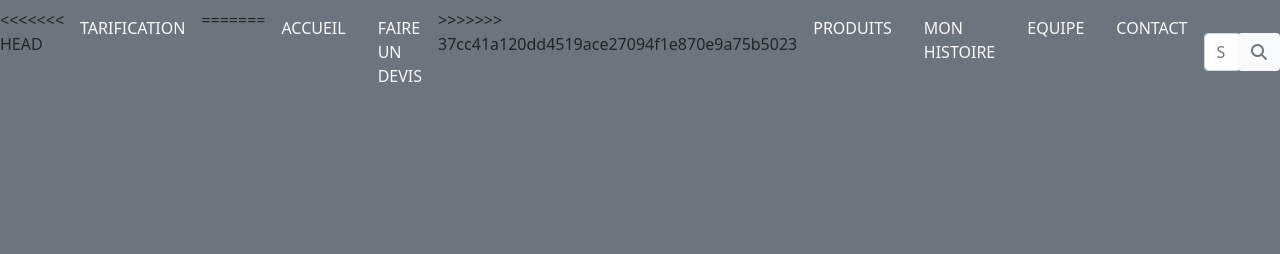
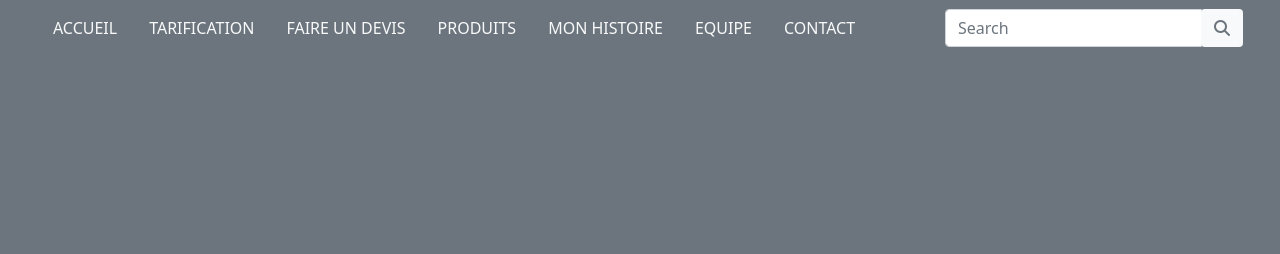
Before and after one commit to AbdouScript/premiersite, a plain HTML site: page index.html in a window 1280 px wide. Shown: the top 254 px of the page. Drawn offline with nearby package versions, Linux system fonts and the light colour scheme.

```diff
--- a/index.html
+++ b/index.html
@@ -21,13 +21,9 @@
     </button>
     <div class="collapse navbar-collapse justify-content-around" id="nav">
       <ul class="navbar-nav">
-<<<<<<< HEAD
+        <li class="nav-item"><a class="nav-link text-light font-weight-bold text-uppercase px-3" href="./index.html">Accueil</a></li>
         <li class="nav-item"><a class="nav-link text-light font-weight-bold text-uppercase px-3" href="./tarif.html">Tarification</a></li>
-=======
-        <li class="nav-item"><a class="nav-link text-light font-weight-bold text-uppercase px-3" href="#">Accueil</a></li>
-        <li class="nav-item"><a class="nav-link text-light font-weight-bold text-uppercase px-3" href="#">Faire un
-            devis</a></li>
->>>>>>> 37cc41a120dd4519ace27094f1e870e9a75b5023
+        <li class="nav-item"><a class="nav-link text-light font-weight-bold text-uppercase px-3" href="#">Faire un devis</a></li>
         <li class="nav-item dropdown"><a class="nav-link text-light font-weight-bold text-uppercase px-3"
             data-toggle="dropdown" href="#">Produits</a>
           <div class="dropdown-menu">
```
Also changed, not shown: 1 other file.
